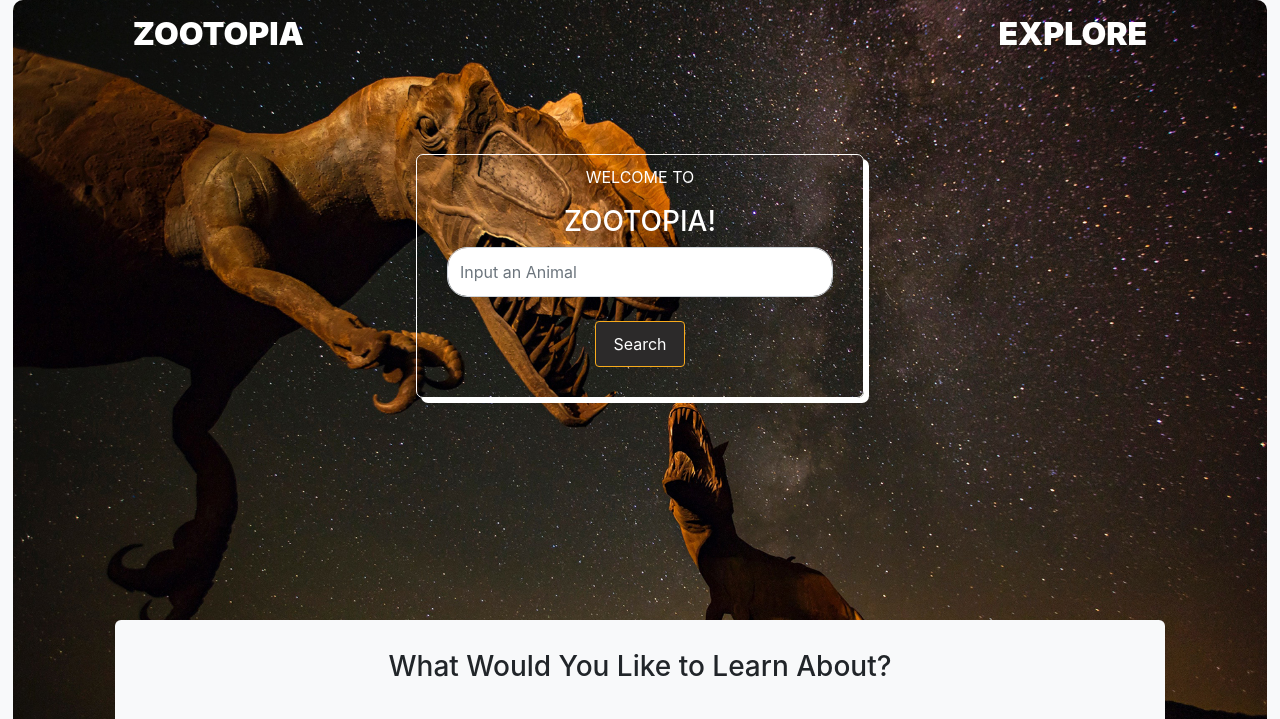
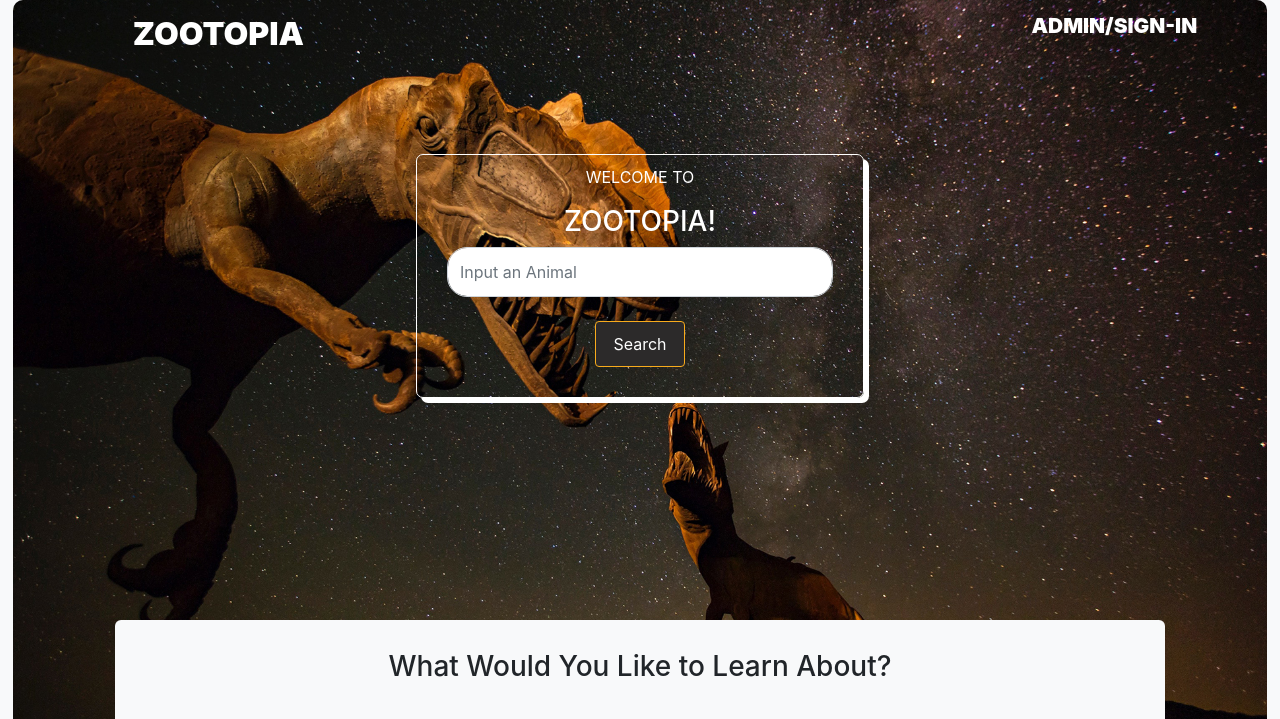
Before and after one commit to iKnowJavaScript/Zootopia-App, a PHP site: page / in a window 1280 px wide. Shown: the top 719 px of the page. Run offline with PHP 8.4, Linux system fonts and the light colour scheme.

Commit message:
Added admin and sig-in page to homepage

```diff
--- a/css/style.css
+++ b/css/style.css
@@ -21,7 +21,16 @@ div.flex{
     padding-top: 10px;
     font-weight: 900;
     font-size: 2rem;
+    margin-right: 70px;
 }
+
+p.explore {
+    font-size: 1.3rem;
+}
+p.explore:hover {
+    text-decoration: underline;
+}
+
 div.header-search {
     border: 1px solid rgb(255, 255, 255);
     width: 35vw;
--- a/index.html
+++ b/index.html
@@ -14,7 +14,7 @@
   <div class="container-top">
     <div class="flex">
       <p class="name">ZOOTOPIA</p>
-      <p class="explore">EXPLORE</p>
+      <p class="explore">ADMIN<span>/</span>SIGN-IN</p>
 
     </div>
     <div class="header-search">
```
